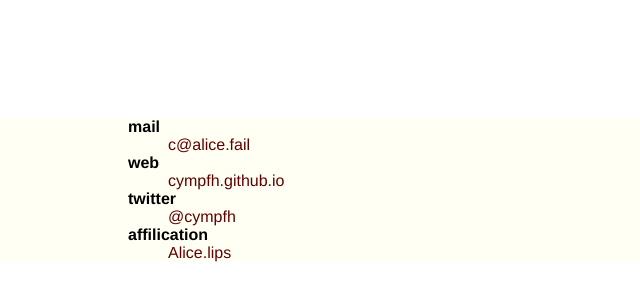
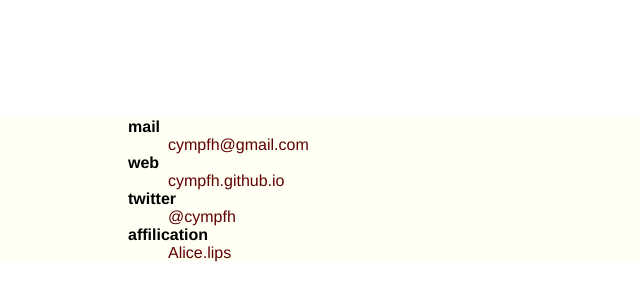
Before and after one commit to alice-lips/alice-lips.github.io, a plain HTML site: page c/index.html in a window 1280 px wide. Shown: the part 266-566 px from the top of the page, 0-640 px from the left. Drawn offline with Linux system fonts and the light colour scheme.

Commit message:
Thu Jan  8 10:05:48 JST 2015

```diff
--- a/c/index.html
+++ b/c/index.html
@@ -1,6 +1,5 @@
 <!doctype html>
 <html><head>
-<meta http-equiv="refresh" content="30; URL=http://cympfh.github.io/">
 <title>cympfh</title>
 <style>
 body {
@@ -37,7 +36,7 @@ div.belt {
 <div class="belt">
   <dl>
     <dt>mail</dt>
-    <dd><a href="mailto:c@alice.fail">c@alice.fail</a></dd>
+    <dd><a href="mailto:cympfh@gmail.com">cympfh@gmail.com</a></dd>
     <dt>web</dt>
     <dd><a href="http://cympfh.github.io/">cympfh.github.io</a></dd>
     <dt>twitter</dt>
```
Also changed, not shown: README.md, 1 other file.
